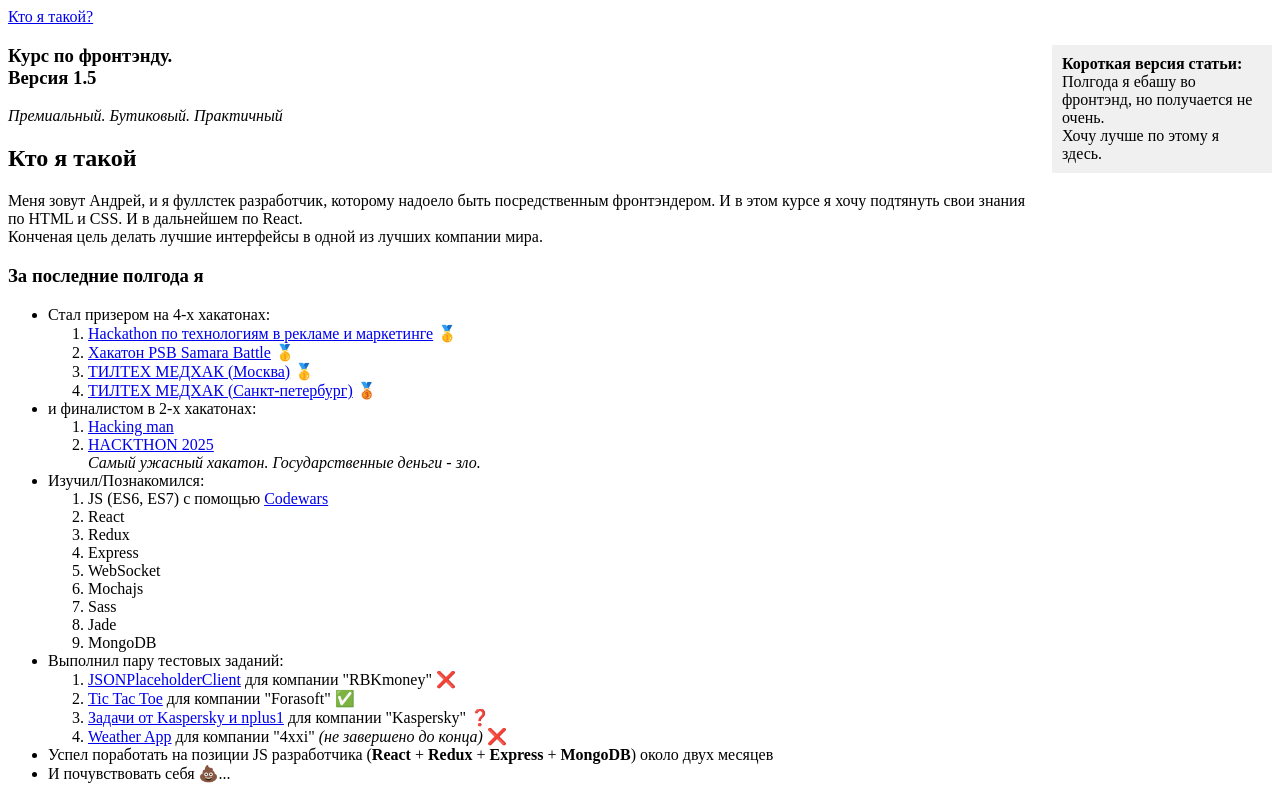
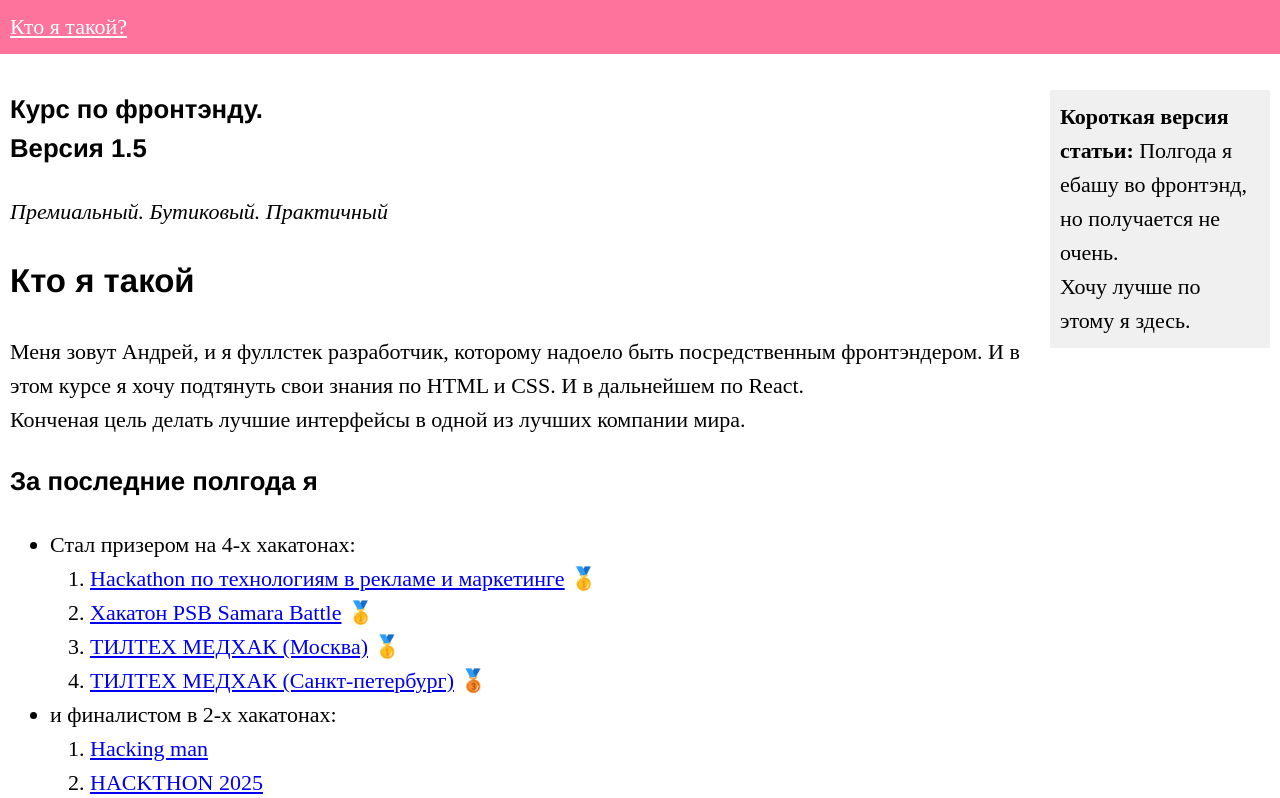
Before and after one commit to mullagaliev/verstka, a plain HTML site: page index.html in a window 1280 px wide. Shown: the top 798 px of the page. Drawn offline with Linux system fonts and the light colour scheme.

Commit message:
add basic font styles
1. create styles.css
2. remove styles from index.html
3. create gitignore
4. fix index.html

```diff
--- /dev/null
+++ b/css/styles.css
@@ -0,0 +1,34 @@
+aside {
+    background: #f0f0f0;
+    padding: 10px;
+    width: 200px;
+    float: right;
+}
+
+article {
+    margin-right: 240px;
+}
+
+body {
+    padding: 0;
+    margin: 0;
+    font-size: 22px;
+    line-height: 1.545
+}
+
+header {
+    background-color: #FD739C;
+    color: white;
+}
+
+header a {
+    color: white !important
+}
+
+header, main, footer {
+    padding: 10px;
+}
+
+h1, h2, h3 {
+    font-family: "Helvetica Neue", Helvetica, Arial, sans-serif;
+}
--- a/index.html
+++ b/index.html
@@ -2,17 +2,7 @@
 <html>
 	<head>
 		<title>Урок 3. Кто я такой?</title>
-		<style>
-			aside {
-				background: #f0f0f0;
-				padding: 10px;
-				width: 200px;
-				float: right;
-			}
-			article {
-				margin-right: 240px;
-			}
-		</style>
+		<link rel="stylesheet" href="./css/styles.css">
 	</head>
 	<body>
 		<header>
@@ -20,8 +10,9 @@
 				<a href="#who-i-am">Кто я такой?</a>
 			</nav>
 		</header>
+		<main>
 			<section>
-			<aside>
+				<aside id="who-i-am">
 					<b>Короткая версия статьи: </b>
 					Полгода я ебашу во фронтэнд, но получается не очень.
 					<br>
@@ -33,8 +24,8 @@
 						<br>
 						Версия 1.5
 					</h1>
-				<span><i>Премиальный. Бутиковый. Практичный</i></p>
-				<h2 id="who-i-am">Кто я такой</h2>
+					<span><i>Премиальный. Бутиковый. Практичный</i></span>
+						<h2>Кто я такой</h2>
 				<p>
 					Меня зовут Андрей, и я фуллстек разработчик, которому надоело быть посредственным фронтэндером. И в этом курсе я хочу подтянуть свои знания по HTML и CSS. И в дальнейшем по React.
 					<br>
@@ -118,6 +109,7 @@
 				</ul>
 				</article>
 			</section>
+		</main>
 		<footer>
 			<span>
 				<i>Тут должен быть копирайт, но он в отпуске</i>
```
Also changed, not shown: 1 other file. Lines whose indentation alone changed are shown as unchanged.
